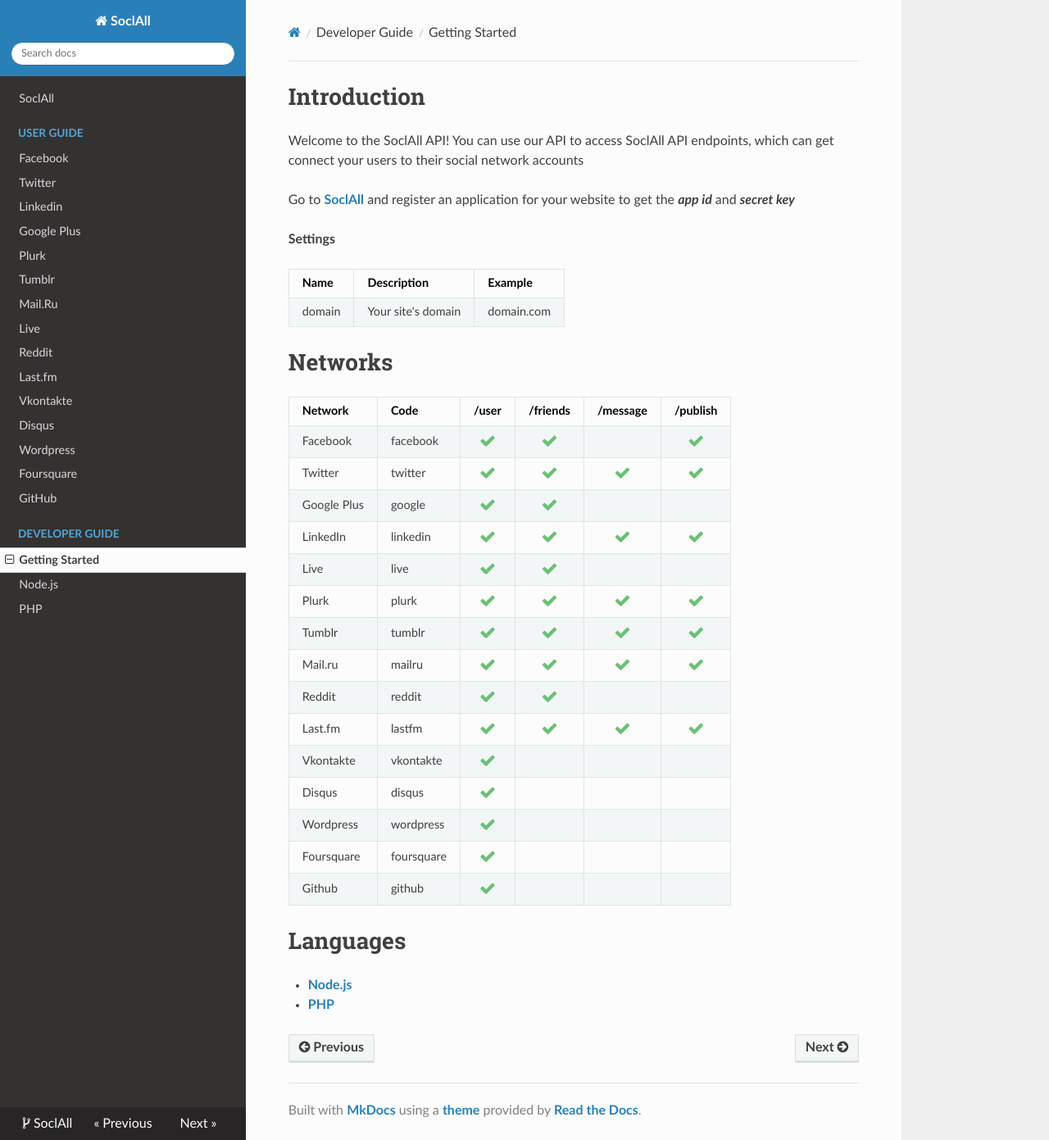
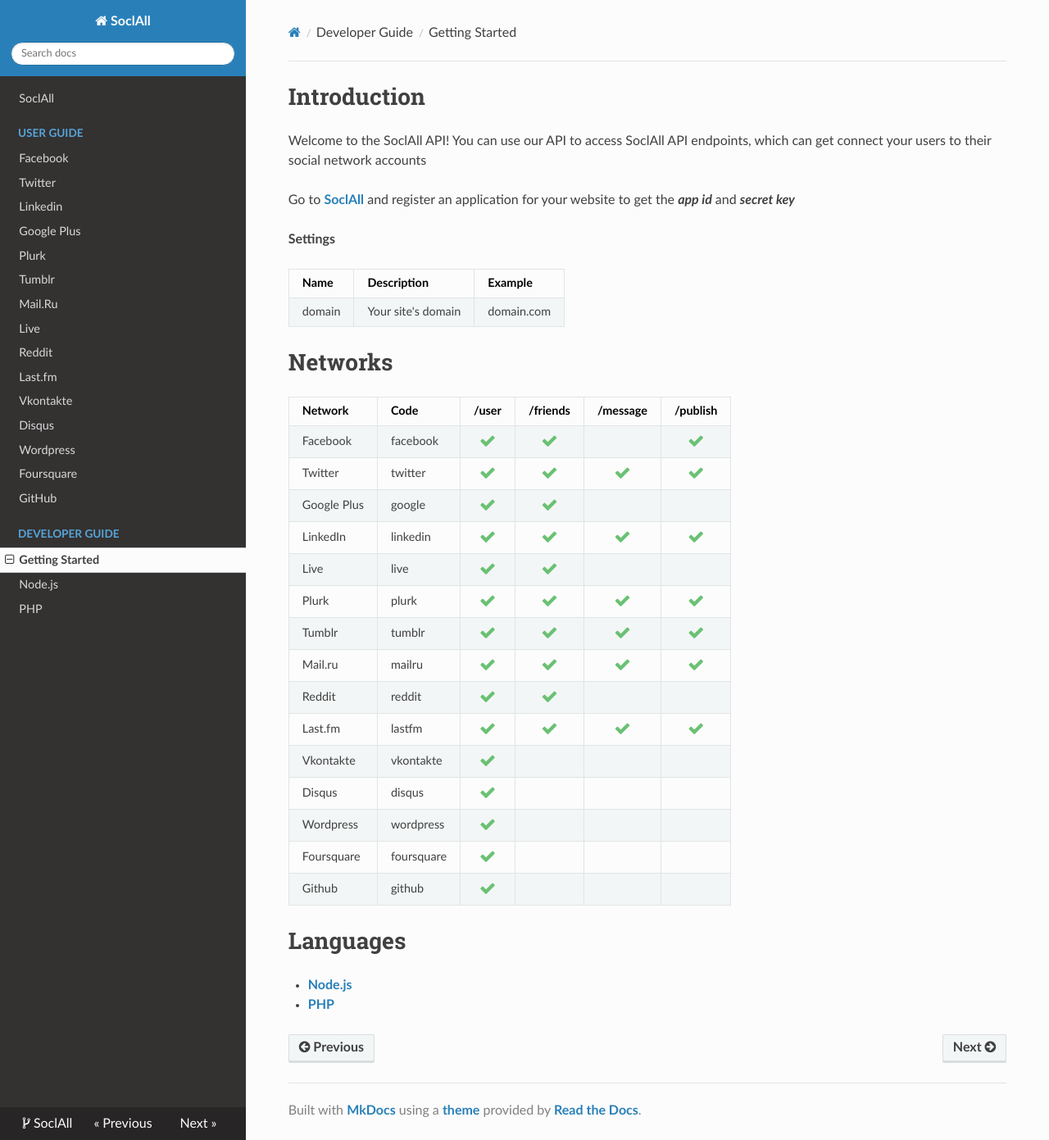
Before and after one commit to nhvu1988/socialall-docs, an MkDocs documentation site: the page built from docs/developer-guide/index.md, in a window 1280 px wide and 1391 px high. Shown: the whole window at 82% size. Built offline with MkDocs 1.6.1, drawn with Linux system fonts in a browser that asks for light colours; nearby versions of some CDN libraries; old or Windows-style settings are respelled for this version of MkDocs.

Commit message:
Update css for header table and right side

```diff
--- a/docs/css/soclall.css
+++ b/docs/css/soclall.css
@@ -44,6 +44,19 @@ aside code {
     white-space: nowrap;
 }
 
+.rst-content table th:first-child {
+    border-left-width: 0;
+}
+
+.rst-content table.docutils thead th {
+    font-weight: bold;
+    border-bottom: 2px solid #E1E4E5;
+    font-size: 90%;
+    margin: 0;
+    overflow: visible;
+    padding: 8px 16px;
+}
+
 .rst-content table td {
     font-size: 90%;
     margin: 0px;
@@ -73,3 +86,8 @@ aside code {
 .rst-content a {
     font-weight: bold;
 }
+
+.wy-nav-content {
+    width: 100%;
+    max-width: 100%;
+}
```
